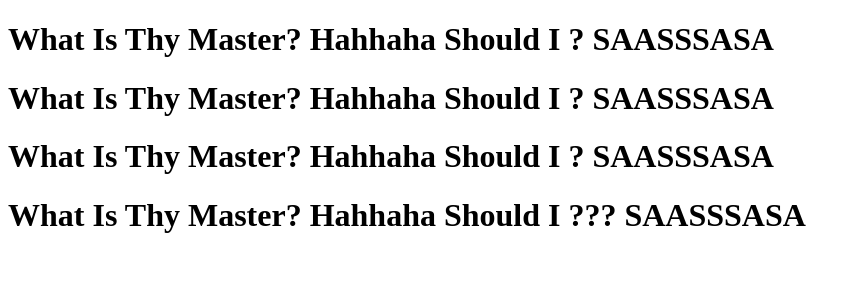
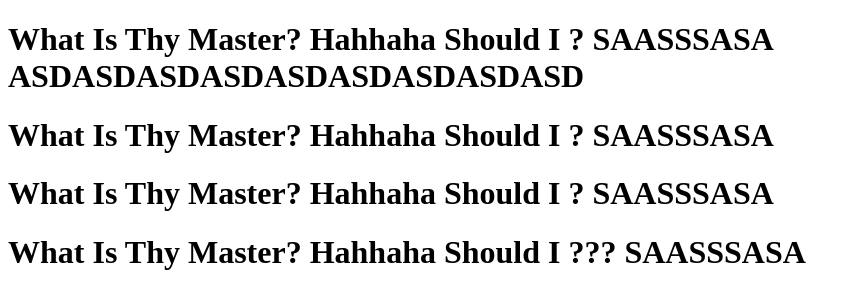
Before and after one commit to ulannor/24-05-26-Random-Quote-Generator, a plain HTML site: page index.html in a window 1280 px wide. Shown: the whole page, without its empty margins (0-861 px from the left). Drawn offline with Linux system fonts and the light colour scheme.

Commit message:
second commit

```diff
--- a/index.html
+++ b/index.html
@@ -3,7 +3,7 @@
 
 <head>
     <h1>
-        What Is Thy Master? Hahhaha Should I ? SAASSSASA
+        What Is Thy Master? Hahhaha Should I ? SAASSSASA ASDASDASDASDASDASDASDASDASD
 
 
     </h1>
```
